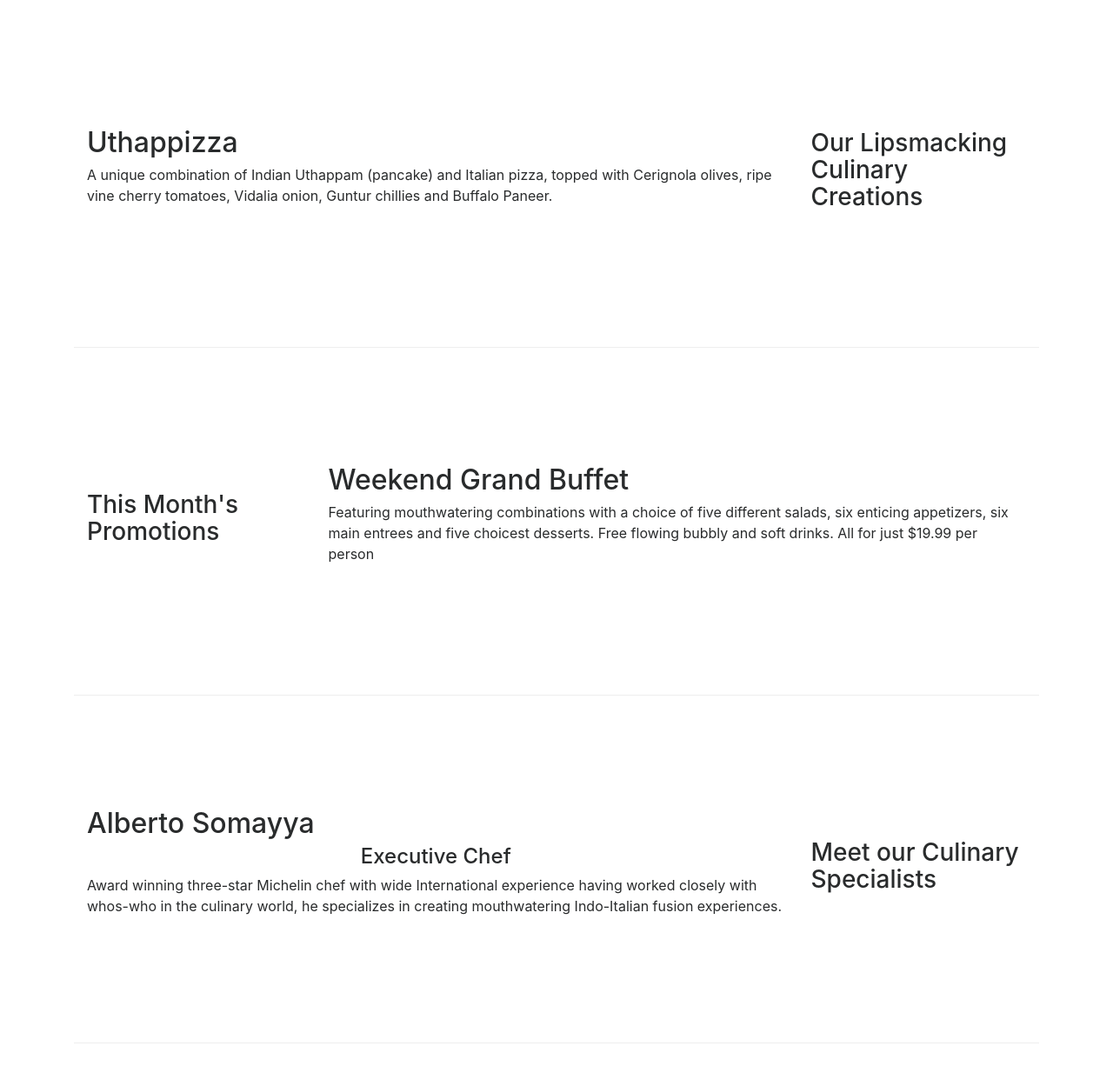
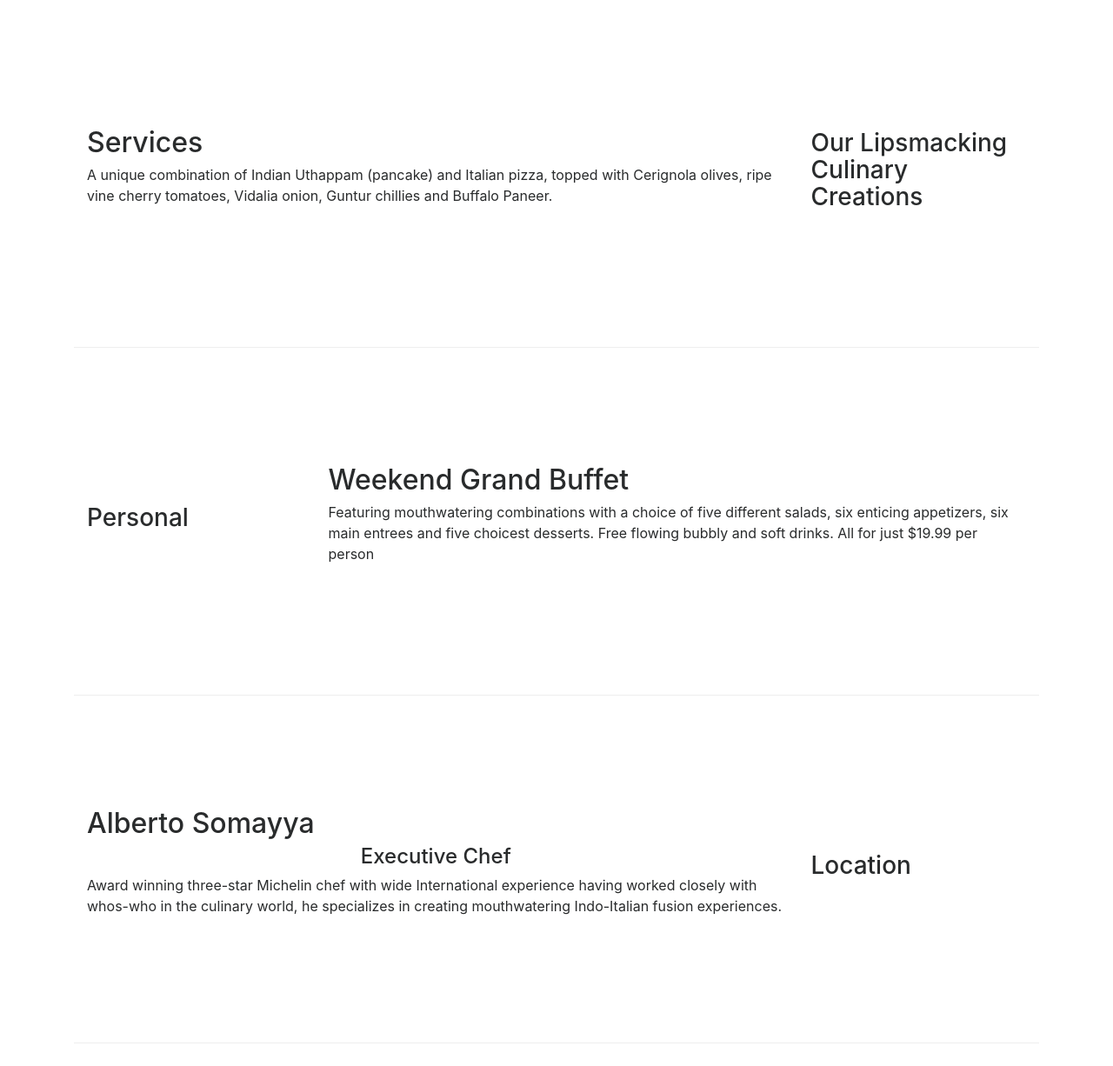
Before and after one commit to Dennis-ozturk/projectChat, a PHP site: page /projectChat/ in a window 1280 px wide. Shown: the part 216-1442 px from the top of the page at 87% size. Run offline with PHP 8.4, Linux system fonts and the light colour scheme; a stand-in replaces the project's code that opens the database connection.

Commit message:
Edited text in index

```diff
--- a/index.php
+++ b/index.php
@@ -8,7 +8,7 @@ include 'includes/header.php';
                 <h3>Our Lipsmacking Culinary Creations</h3>
             </div>
             <div class="col-sm cal-md flex-first">
-                <h2>Uthappizza</h2>
+                <h2>Services</h2>
                 <p>A unique combination of Indian Uthappam (pancake) and Italian pizza, topped with Cerignola olives, ripe vine cherry tomatoes, Vidalia onion, Guntur chillies and Buffalo Paneer.</p>
             </div>
         </div>
@@ -16,7 +16,7 @@ include 'includes/header.php';
 
         <div class="row row-content align-items-center">
             <div class="col-sm-4 col-md-3">
-                <h3>This Month's Promotions</h3>
+                <h3>Personal</h3>
             </div>
             <div class="col-sm cal-md">
                 <h2>Weekend Grand Buffet</h2>
@@ -26,7 +26,7 @@ include 'includes/header.php';
 
         <div class="row row-content align-items-center">
             <div class="col-sm-4 col-md-3 flex-last">
-                <h3>Meet our Culinary Specialists</h3>
+                <h3>Location</h3>
             </div>
             <div class="col-sm col-md flex-first">
                 <h2>Alberto Somayya</h2>
```
